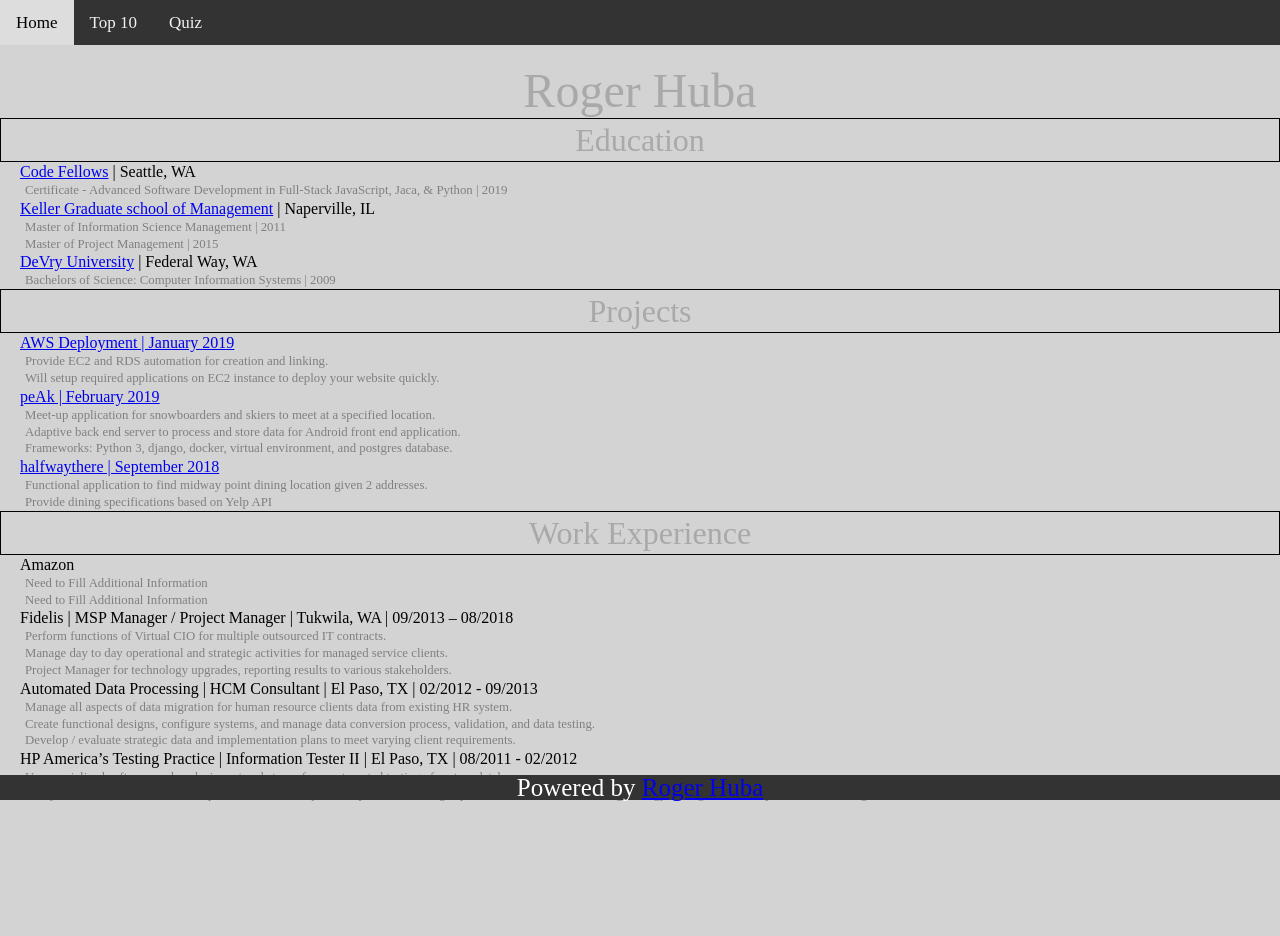
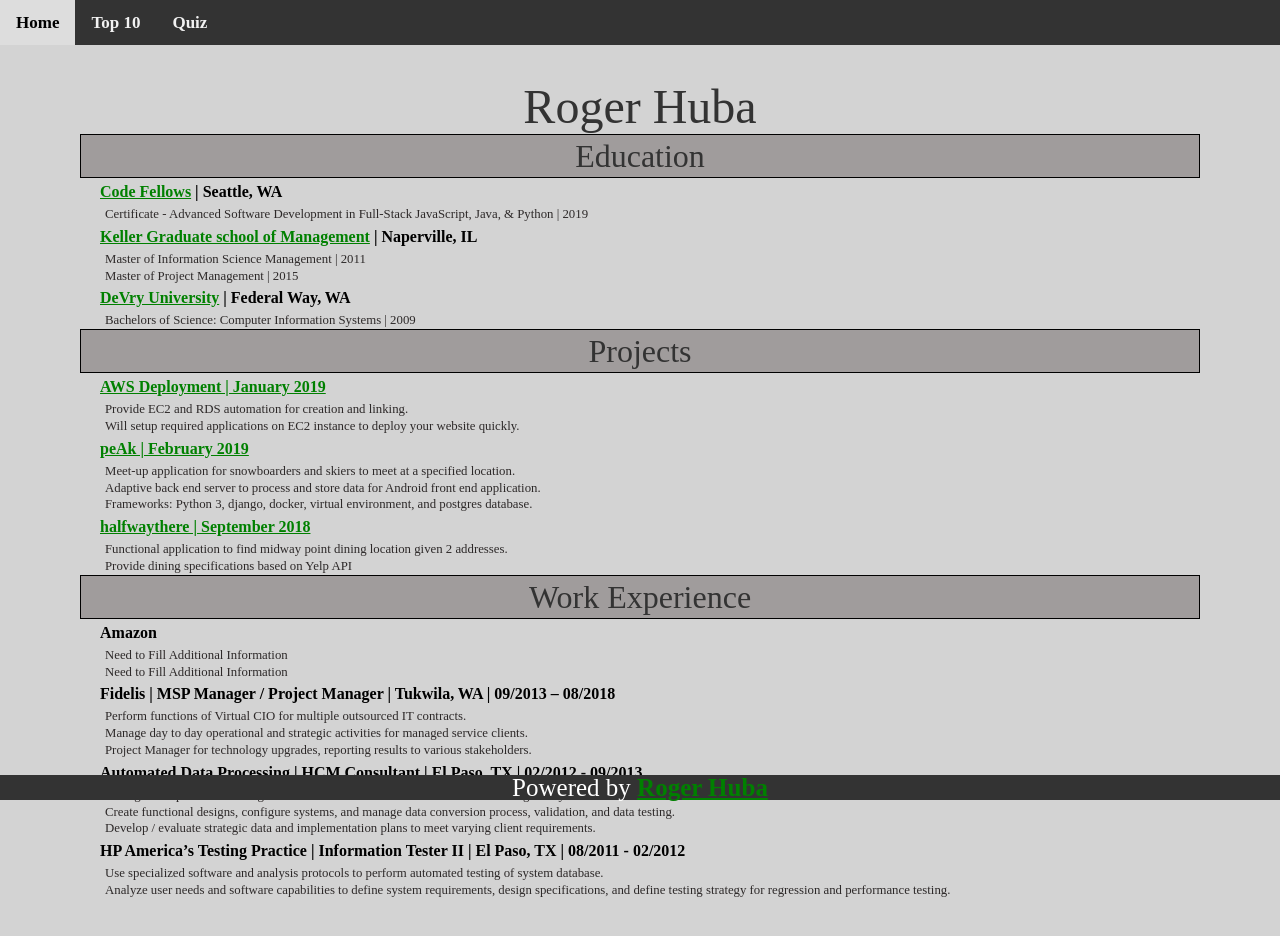
Before and after one commit to emd5/201d56-about-me, a plain HTML site: page index.html in a window 1280 px wide. Before the commit the page ends 867 px from the top, so only its background shows below. Drawn offline with Linux system fonts and the light colour scheme.

Commit message:
update styling

```diff
--- a/css/style.css
+++ b/css/style.css
@@ -41,12 +41,13 @@
 }
 
 main {
-    padding-top:5%;
+    /* padding-top:5%; */
+    padding: 5em 5em 5em 5em;
     margin-bottom:5%;
 }
 
 h1 {
-    color: darkgray;
+    color: #333;
     font-size: 3em;
     mso-ansi-font-style: italic;
     text-align: center;
@@ -55,22 +56,28 @@
 
 h2 {
     padding: 5px 20px;
-    color: darkgray;
+    color: #333;
     font-size: 2em;
     border: 1px solid black;
     text-align: center;
-
+    background: rgb(160, 156, 156);
 }
 
 p {
     font-size: 1em;
     color: black;
-    padding: 2px 20px;
+    padding: 6px 20px;
+    font-weight: bold;
+}
+
+a {
+    font-weight: bold;
+    color: green;
 }
 
 .text {
     font-size: .8em;
-    color: grey;
+    color: #2d2929;
     padding: 2px 25px;
 }
 
--- a/index.html
+++ b/index.html
@@ -21,11 +21,15 @@
         <h1>Roger Huba</h1>
 
         <h2>Education</h2>
-        <p><a href="https://www.codefellows.org/">Code Fellows</a> | Seattle, WA</p>
+        <p>
+            <a href="https://www.codefellows.org/">Code Fellows</a> | Seattle, WA
+
+        </p>
         <ul>
-            <li class="text">Certificate - Advanced Software Development in Full-Stack JavaScript, Jaca, &
-            Python | 2019</li>
+            <li class="text">Certificate - Advanced Software Development in Full-Stack JavaScript, Java, &
+                Python | 2019</li>
         </ul>
+
         <p><a href="https://get-started.keller.edu">Keller Graduate school of Management</a> | Naperville, IL</p>
         <ul>
             <li class="text">Master of Information Science Management | 2011</li>
```
